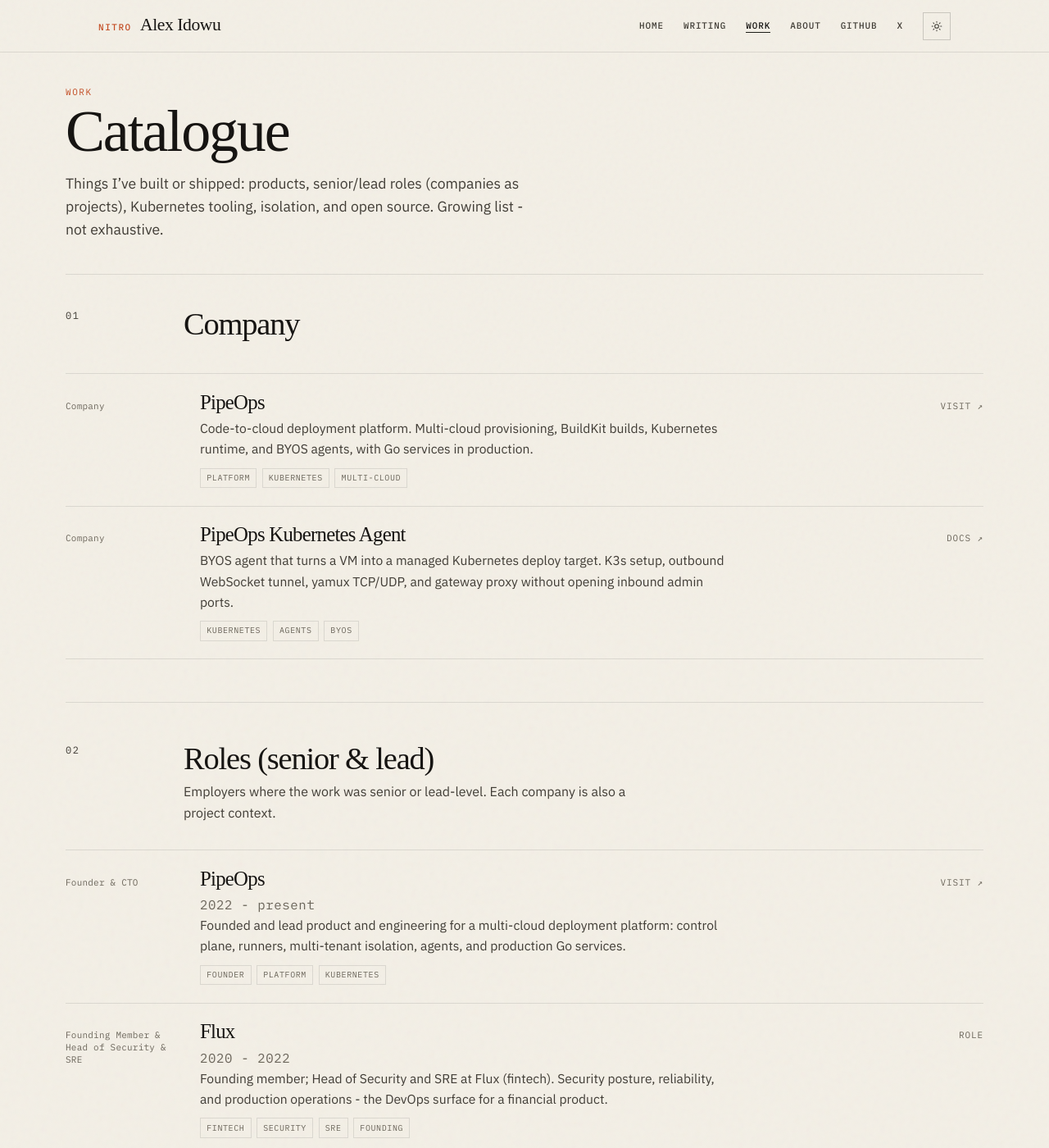
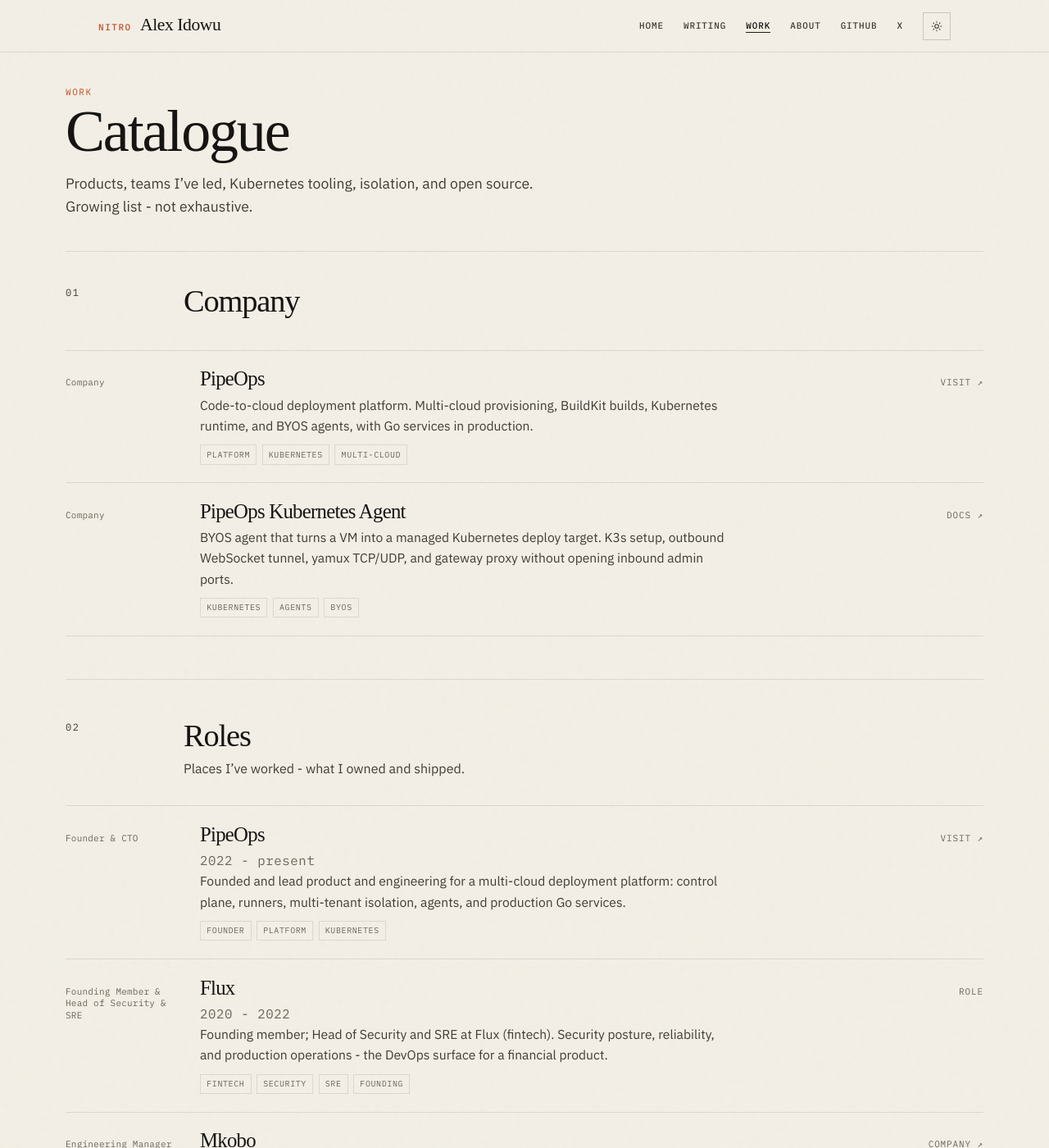
Before and after one commit to 9trocode/9trocode.github.io, a Jekyll site: the page built from work.md, in a window 1280 px wide and 1400 px high. Shown: the whole window at 82% size. Built offline with Jekyll 4.4.1, drawn with Linux system fonts in a browser that asks for light colours; some web fonts are replaced.

Commit message:
Clean Roles section copy on the Work catalogue page.
Replace internal framing with plain public-facing language.

```diff
--- a/work.md
+++ b/work.md
@@ -9,7 +9,7 @@
 <header class="page-hero">
   <p class="eyebrow">Work</p>
   <h1>Catalogue</h1>
-  <p>Things I’ve built or shipped: products, senior/lead roles (companies as projects), Kubernetes tooling, isolation, and open source. Growing list - not exhaustive.</p>
+  <p>Products, teams I’ve led, Kubernetes tooling, isolation, and open source. Growing list - not exhaustive.</p>
 </header>
 
 {% assign kinds = "Company,Roles,Open source,Dream project,Security" | split: "," %}
@@ -20,9 +20,9 @@
     <div class="block__head">
       <p class="block__num">{{ forloop.index | prepend: "0" | slice: -2, 2 }}</p>
       <div>
-        <h2 class="block__title">{% if kind == "Roles" %}Roles (senior &amp; lead){% else %}{{ kind }}{% endif %}</h2>
+        <h2 class="block__title">{% if kind == "Roles" %}Roles{% else %}{{ kind }}{% endif %}</h2>
         {% if kind == "Roles" %}
-        <p class="block__sub">Employers where the work was senior or lead-level. Each company is also a project context.</p>
+        <p class="block__sub">Places I’ve worked - what I owned and shipped.</p>
         {% endif %}
       </div>
     </div>
```
